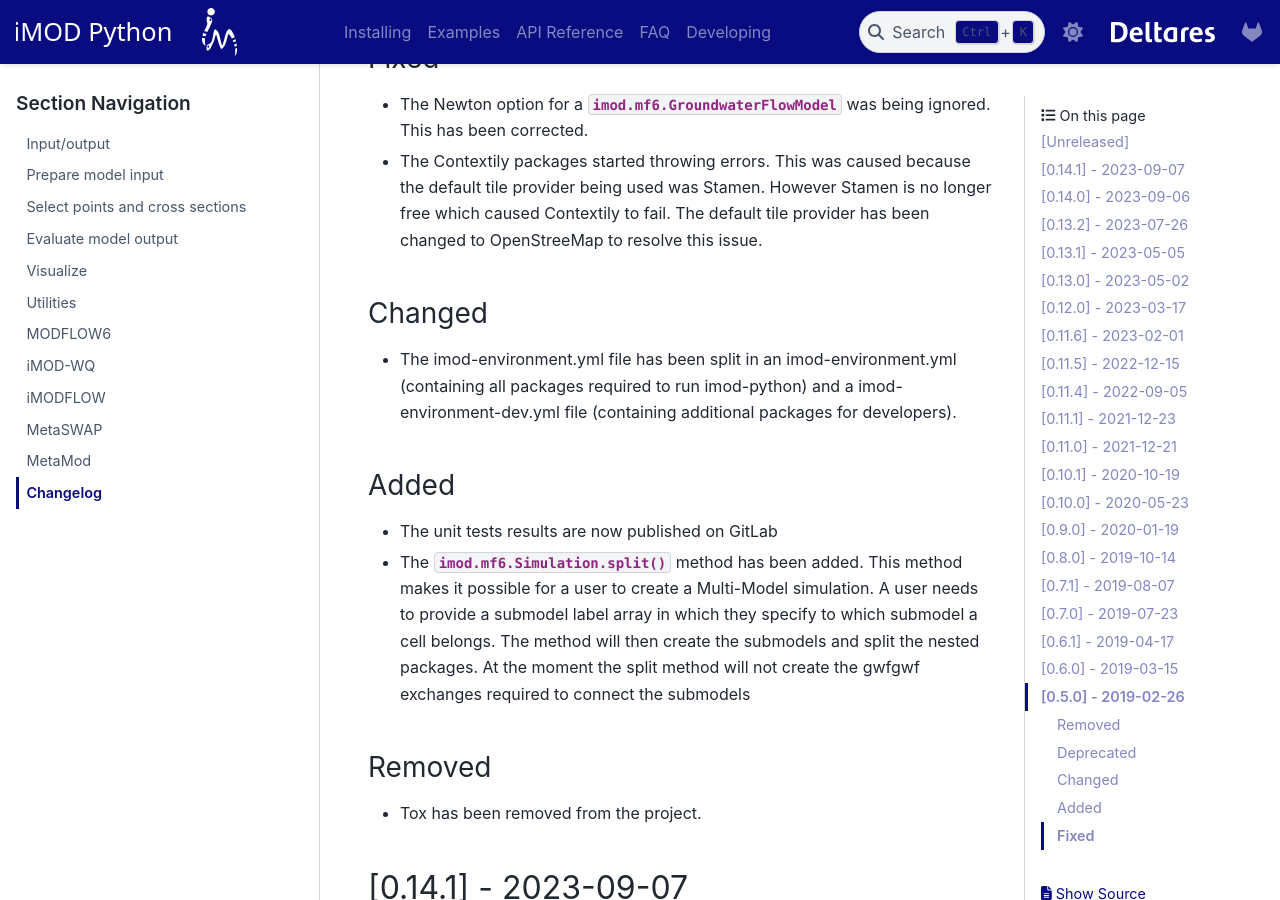
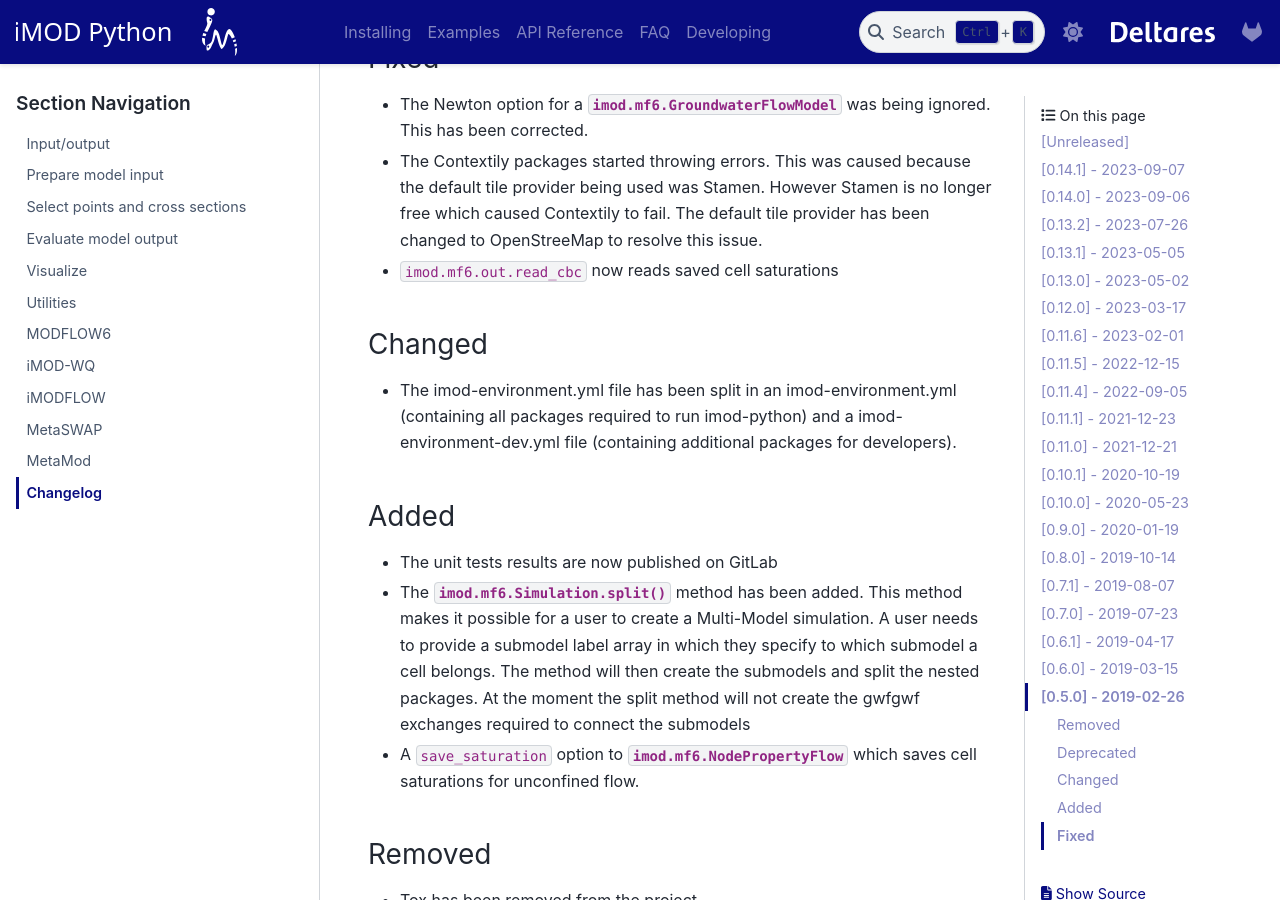
Before and after one commit to Deltares/imod-python, a Sphinx documentation site: the page built from docs/api/changelog.rst, in a window 1280 px wide and 900 px high, scrolled down 390 px. Built offline with Sphinx 7.4.7 and the PyData theme 0.15.4, drawn with Linux system fonts in a browser that asks for light colours; pages that are not in the unit, such as notebooks, are missing from menus; cross-references to code outside the pages are shown as plain code.

Commit message:
Update changelog

```diff
--- a/docs/api/changelog.rst
+++ b/docs/api/changelog.rst
@@ -18,6 +18,7 @@ Fixed
   default tile provider being used was Stamen. However Stamen is no longer free
   which caused Contextily to fail. The default tile provider has been changed to
   OpenStreeMap to resolve this issue.
+- :function:`imod.mf6.out.read_cbc` now reads saved cell saturations
 
 Changed
 ~~~~~~~
@@ -34,6 +35,8 @@ Added
   belongs. The method will then create the submodels and split the nested packages.
   At the moment the split method will not create the gwfgwf exchanges required to
   connect the submodels
+- A ``save_saturation`` option to :class:`imod.mf6.NodePropertyFlow` which saves
+  cell saturations for unconfined flow.
 
 Removed
 ~~~~~~~
```
